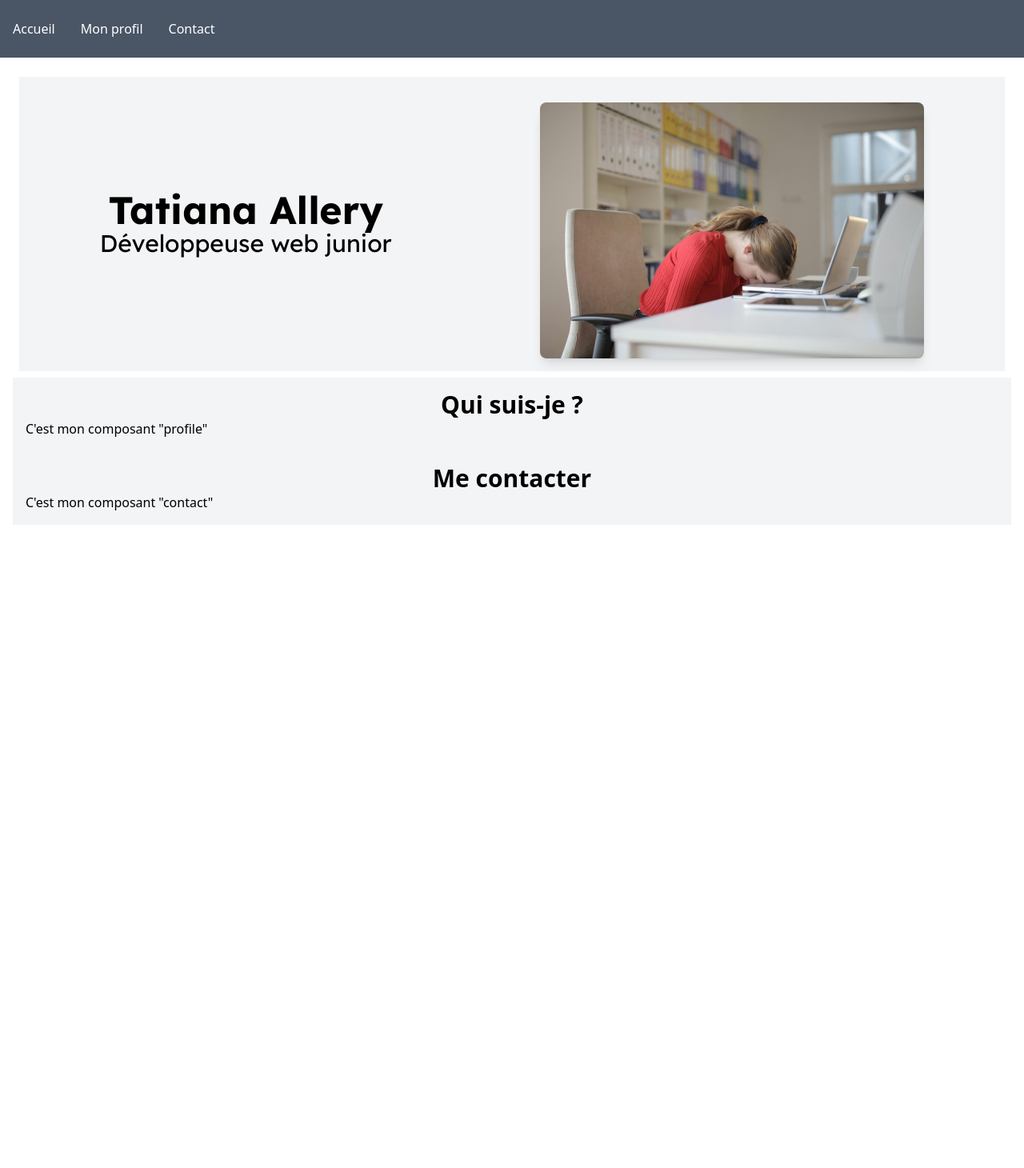
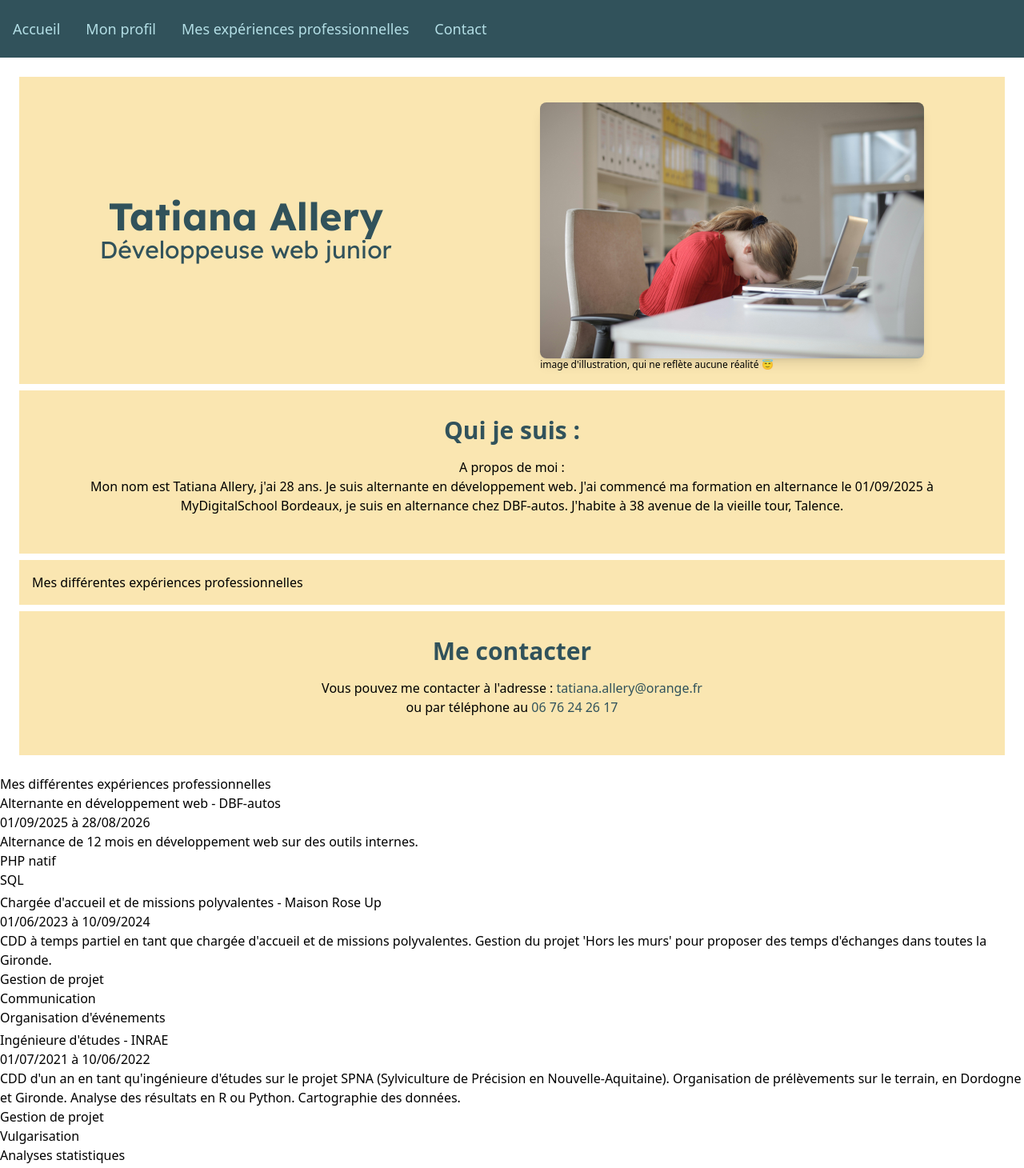
Before and after one commit to TatianaAll/vue-ci-cd, a Vue app: page / in a window 1280 px wide. Shown: the whole page at 80% size. Before the commit the page ends 800 px from the top, so only its background shows below. Built offline with nearby package versions, Linux system fonts and the light colour scheme.

Commit message:
feat: multiples

```diff
--- a/index.html
+++ b/index.html
@@ -1,5 +1,5 @@
 <!doctype html>
-<html lang="fr">
+<html lang="fr" class="scroll-smooth">
   <head>
     <meta charset="UTF-8" />
     <link rel="icon" type="image/svg+xml" href="/vite.svg" />
--- a/src/App.vue
+++ b/src/App.vue
@@ -1,11 +1,14 @@
 <script setup>
 import NavBar from "./components/NavBar.vue";
+import WorkExperiments from "./components/resume/WorkExperiments.vue";
 import HomeView from "./pages/HomeView.vue";
+import resume from "./assets/resume.json";
 </script>
 
 <template>
   <NavBar />
   <HomeView />
+  <WorkExperiments :work="resume.work" />
 </template>
 
 <style scoped></style>
--- a/src/assets/resume.json
+++ b/src/assets/resume.json
@@ -1,11 +1,11 @@
 {
   "basics": {
     "name": "Tatiana Allery",
-    "label": "Alternante en développement web",
+    "label": "alternante en développement web",
     "image": "",
     "email": "tatiana.allery@orange.fr",
     "phone": "06 76 24 26 17",
-    "url": "https://johndoe.com",
+    "url": "",
     "summary": "Qui je suis :",
     "location": {
       "address": "38 avenue de la vieille tour",
--- a/src/components/ContactComponent.vue
+++ b/src/components/ContactComponent.vue
@@ -1,6 +1,16 @@
 <template>
-  <div class="p-4 bg-gray-100">
-    <h1 class="text-3xl font-bold text-center">Me contacter</h1>
-    <p>C'est mon composant "contact"</p>
+  <div class="p-4">
+    <h1 class="text-3xl font-bold text-center text-[#31525B]">Me contacter</h1>
+    <p class="text-center my-4">
+      Vous pouvez me contacter à l'adresse :
+      <span class="text-[#31525B] text-bold">{{ datas.basics.email }} </span>
+      <br />
+      ou par téléphone au
+      <span class="text-[#31525B] text-bold">{{ datas.basics.phone }}</span>
+    </p>
   </div>
 </template>
+
+<script setup>
+import datas from "../assets/resume.json";
+</script>
--- a/src/components/NavBar.vue
+++ b/src/components/NavBar.vue
@@ -1,20 +1,21 @@
-<script setup lang="ts">
-import NavLink from "./NavLink.vue";
-</script>
+<script setup></script>
 
 <template>
   <header>
-    <nav class="bg-gray-600 text-white p-4">
+    <nav class="bg-[#31525B] p-4">
       <div class="">
         <ul class="relative flex h-10 items-center justify-start gap-8">
-          <li class="">
-            <NavLink to="#home">Accueil</NavLink>
+          <li class="text-[#B3DEE5] text-lg">
+            <a href="#home"> Accueil </a>
           </li>
-          <li>
-            <NavLink to="#profile">Mon profil</NavLink>
+          <li class="text-[#B3DEE5] text-lg">
+            <a href="#profile"> Mon profil </a>
           </li>
-          <li>
-            <NavLink to="#contact">Contact</NavLink>
+          <li class="text-[#B3DEE5] text-lg">
+            <a href="#experience"> Mes expériences professionnelles </a>
+          </li>
+          <li class="text-[#B3DEE5] text-lg">
+            <a href="#contact"> Contact </a>
           </li>
         </ul>
       </div>
--- a/src/components/NavLink.vue
+++ /dev/null
@@ -1,12 +0,0 @@
-<template>
-  <a
-    :href="'#' + to"
-    @click="emit('activate', to)"
-    :class="[
-      'transition hover:text-gray-300',
-      active ? 'text-xl text-gray-300' : '',
-    ]"
-  >
-    <slot />
-  </a>
-</template>
--- a/src/components/ProfileView.vue
+++ b/src/components/ProfileView.vue
@@ -1,6 +1,19 @@
 <template>
-  <div class="p-4 bg-gray-100">
-    <h1 class="text-3xl font-bold text-center">Qui suis-je ?</h1>
-    <p>C'est mon composant "profile"</p>
+  <div class="p-4">
+    <h1 class="text-3xl font-bold text-center text-[#31525B]">
+      {{ datas.basics.summary }}
+    </h1>
+    <div class="text-center my-4">
+      A propos de moi : <br />
+      <p></p>
+      Mon nom est {{ datas.basics.name }}, j'ai 28 ans. Je suis
+      {{ datas.basics.label }}. J'ai commencé ma formation en alternance le
+      {{ datas.education[0].startDate }} à {{ datas.education[0].institution }},
+      je suis en alternance chez {{ datas.work[0].name }}. J'habite à
+      {{ datas.basics.location.address }}, {{ datas.basics.location.city }}.
+    </div>
   </div>
 </template>
+<script setup>
+import datas from "../assets/resume.json";
+</script>
--- /dev/null
+++ b/src/components/resume/WorkExperiments.vue
@@ -0,0 +1,27 @@
+<script setup>
+defineProps({
+  work: {
+    type: Array,
+    default: () => [],
+  },
+});
+</script>
+
+<template>
+  <section>
+    <h2>Mes différentes expériences professionnelles</h2>
+    <div v-for="job in work" :key="job.name" class="mb-1">
+      <h3>
+        {{ job.position }} -
+        <a :href="job.url" target="_blank">{{ job.name }}</a>
+      </h3>
+      <p>{{ job.startDate }} à {{ job.endDate }}</p>
+      <p>{{ job.summary }}</p>
+      <ul>
+        <li v-for="highlight in job.highlights" :key="highlight">
+          {{ highlight }}
+        </li>
+      </ul>
+    </div>
+  </section>
+</template>
--- a/src/main.js
+++ b/src/main.js
@@ -1,10 +1,7 @@
 import { createApp } from "vue";
 import "./style.css";
 import App from "./App.vue";
-import { router } from "./router.js";
 
 const app = createApp(App);
 
-app.use(router);
-
 app.mount("#app");
--- a/src/pages/HomeView.vue
+++ b/src/pages/HomeView.vue
@@ -1,33 +1,41 @@
 <script setup>
 import ContactComponent from "../components/ContactComponent.vue";
 import ProfileView from "../components/ProfileView.vue";
+import WorkExperiments from "../components/resume/WorkExperiments.vue";
 </script>
 
 <template>
-  <main class="p-4 scroll-smooth">
-    <section id="home" class="bg-gray-100 rounded-xsm m-2 p-4">
+  <main class="p-4">
+    <section id="home" class="bg-[#FAE6B1] rounded-xsm m-2 p-4">
       <div class="flex items-center justify-around gap-4 mx-auto">
         <div>
-          <h1 class="text-5xl font-bold text-center font-lexend">
+          <h1 class="text-5xl font-bold text-center font-lexend text-[#31525B]">
             Tatiana Allery
           </h1>
-          <p class="text-3xl font-lexend">Développeuse web junior</p>
+          <p class="text-3xl font-lexend text-[#31525B]">
+            Développeuse web junior
+          </p>
         </div>
-        <div class="w-[30rem] mt-4">
+        <div class="w-[30rem] mt-4 text-xs">
           <img
             src="../assets/homePhoto.jpg"
             alt="c'est pas moi mais presque"
             class="rounded-lg shadow-lg"
           />
+          image d'illustration, qui ne reflète aucune réalité 😇
         </div>
       </div>
     </section>
 
-    <section id="profile" class="bg-gray-100">
+    <section id="profile" class="bg-[#FAE6B1] rounded-xsm m-2 p-4">
       <ProfileView />
     </section>
 
-    <section id="contact" class="bg-gray-100">
+    <section id="experiences" class="bg-[#FAE6B1] rounded-xsm m-2 p-4">
+      <WorkExperiments />
+    </section>
+
+    <section id="contact" class="bg-[#FAE6B1] rounded-xsm m-2 p-4">
       <ContactComponent />
     </section>
   </main>
```
Also changed, not shown: src/style.css (+7 -0 lines).
